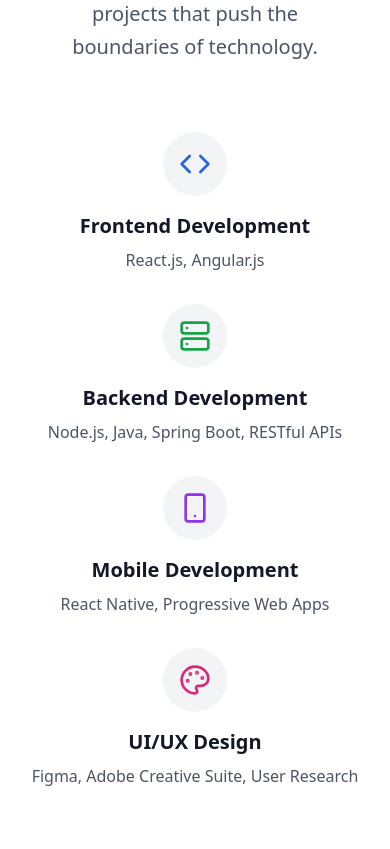
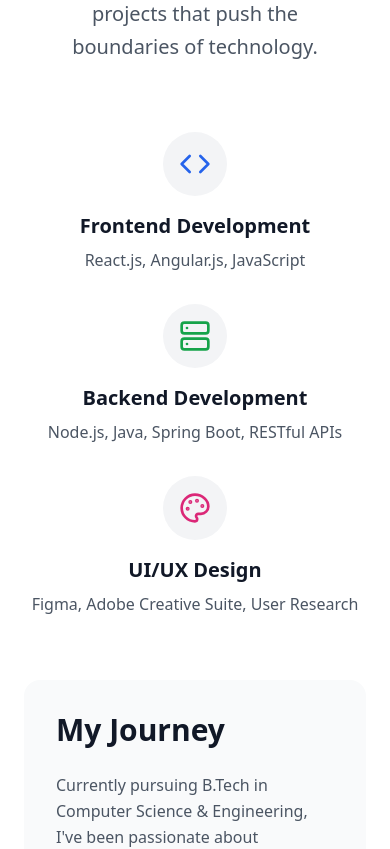
Before and after one commit to Pratham-3504/pratham-website, a React (Vite) app: page / in a window 390 px wide. Shown: the part 1320-2169 px from the top of the page. Built offline with nearby package versions, Linux system fonts and the light colour scheme.

Commit message:
Add JavaScript to frontend skills
Update frontend skills and remove mobile section.

```diff
--- a/src/components/About.tsx
+++ b/src/components/About.tsx
@@ -1,21 +1,16 @@
 import React from 'react';
-import { Code, Server, Smartphone, Palette } from 'lucide-react';
+import { Code, Server, Palette } from 'lucide-react';
 const About = () => {
   const skills = [{
     icon: Code,
     title: 'Frontend Development',
-    description: 'React.js, Angular.js',
+    description: 'React.js, Angular.js, JavaScript',
     color: 'text-blue-600 dark:text-blue-400'
   }, {
     icon: Server,
     title: 'Backend Development',
     description: 'Node.js, Java, Spring Boot, RESTful APIs',
     color: 'text-green-600 dark:text-green-400'
-  }, {
-    icon: Smartphone,
-    title: 'Mobile Development',
-    description: 'React Native, Progressive Web Apps',
-    color: 'text-purple-600 dark:text-purple-400'
   }, {
     icon: Palette,
     title: 'UI/UX Design',
@@ -33,7 +28,7 @@ const About = () => {
 I specialize in crafting scalable, efficient, and innovative digital solutions using robust Java technologies. I enjoy working on challenging projects that push the boundaries of technology.</p>
         </div>
 
-        <div className="grid md:grid-cols-2 lg:grid-cols-4 gap-8 mb-16">
+        <div className="grid md:grid-cols-3 gap-8 mb-16">
           {skills.map((skill, index) => <div key={skill.title} className="text-center group animate-fade-in" style={{
           animationDelay: `${index * 0.2}s`
         }}>
```
